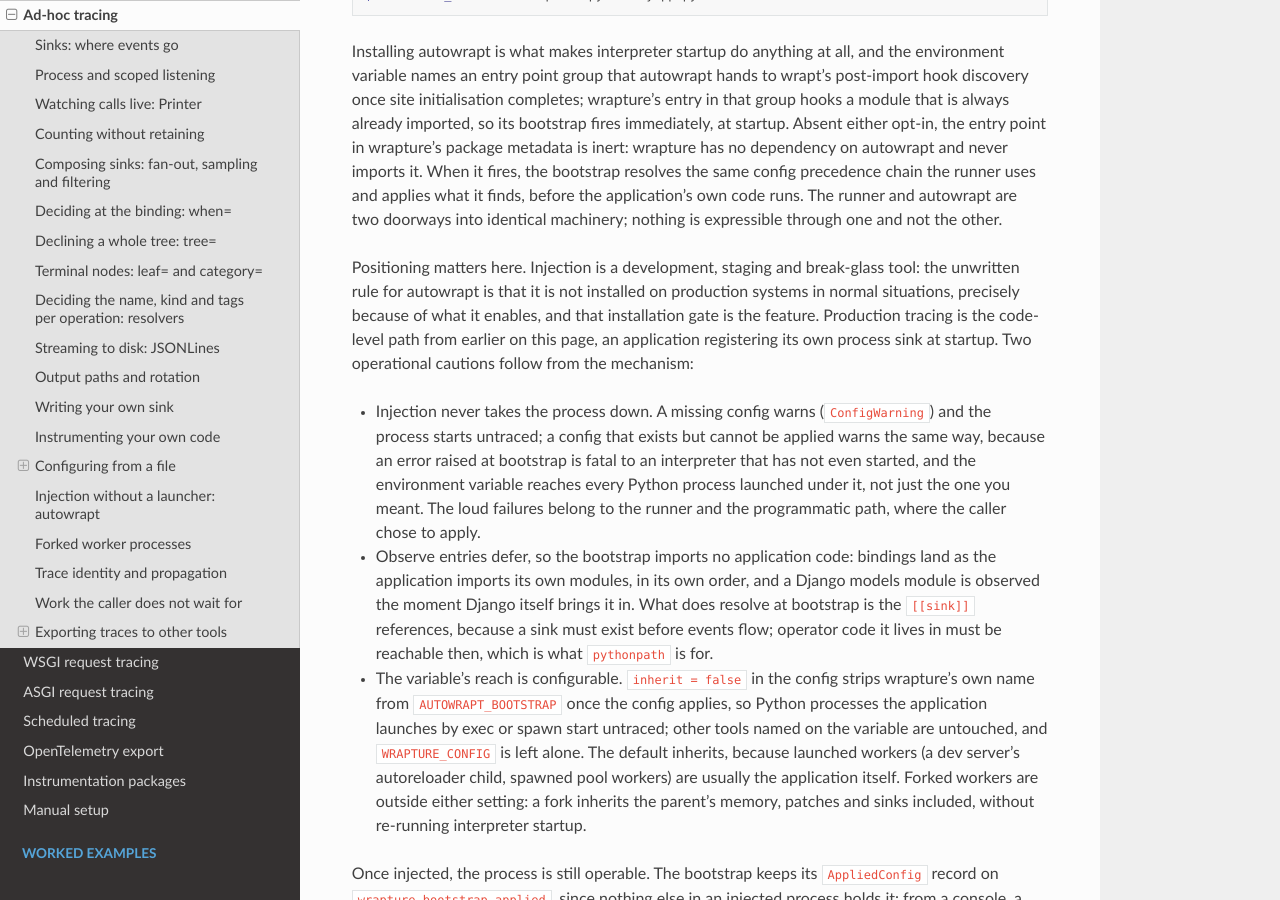
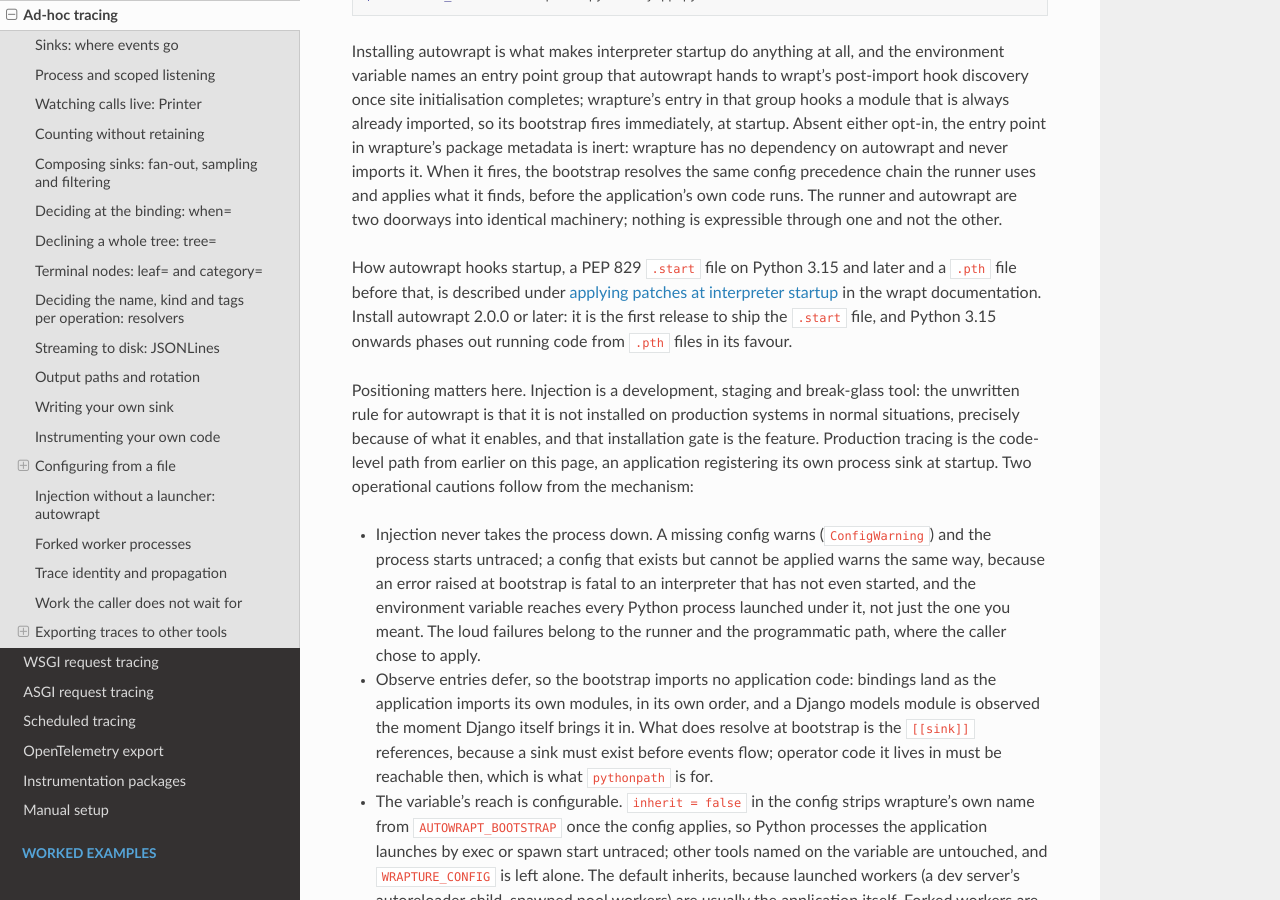
Before and after one commit to GrahamDumpleton/wrapture, a Sphinx documentation site: the page built from docs/ad-hoc-tracing.md, in a window 1280 px wide and 900 px high, scrolled down 24798 px. Built offline with Sphinx 7.4.7 and the Read the Docs theme 3.1.0, drawn with Linux system fonts in a browser that asks for light colours.

Commit message:
Describe the autowrapt startup hook in terms of the PEP 829 .start file.

```diff
--- a/docs/ad-hoc-tracing.md
+++ b/docs/ad-hoc-tracing.md
@@ -1397,6 +1397,13 @@ applies what it finds, before the application's own code runs. The
 runner and autowrapt are two doorways into identical machinery;
 nothing is expressible through one and not the other.
 
+How autowrapt hooks startup, a PEP 829 `.start` file on Python 3.15
+and later and a `.pth` file before that, is described under
+[applying patches at interpreter startup](https://wrapt.readthedocs.io/en/latest/monkey.html#applying-patches-at-interpreter-startup)
+in the wrapt documentation. Install autowrapt 2.0.0 or later: it is
+the first release to ship the `.start` file, and Python 3.15 onwards
+phases out running code from `.pth` files in its favour.
+
 Positioning matters here. Injection is a development, staging and
 break-glass tool: the unwritten rule for autowrapt is that it is not
 installed on production systems in normal situations, precisely
```
Also changed, not shown: 1 other file.
